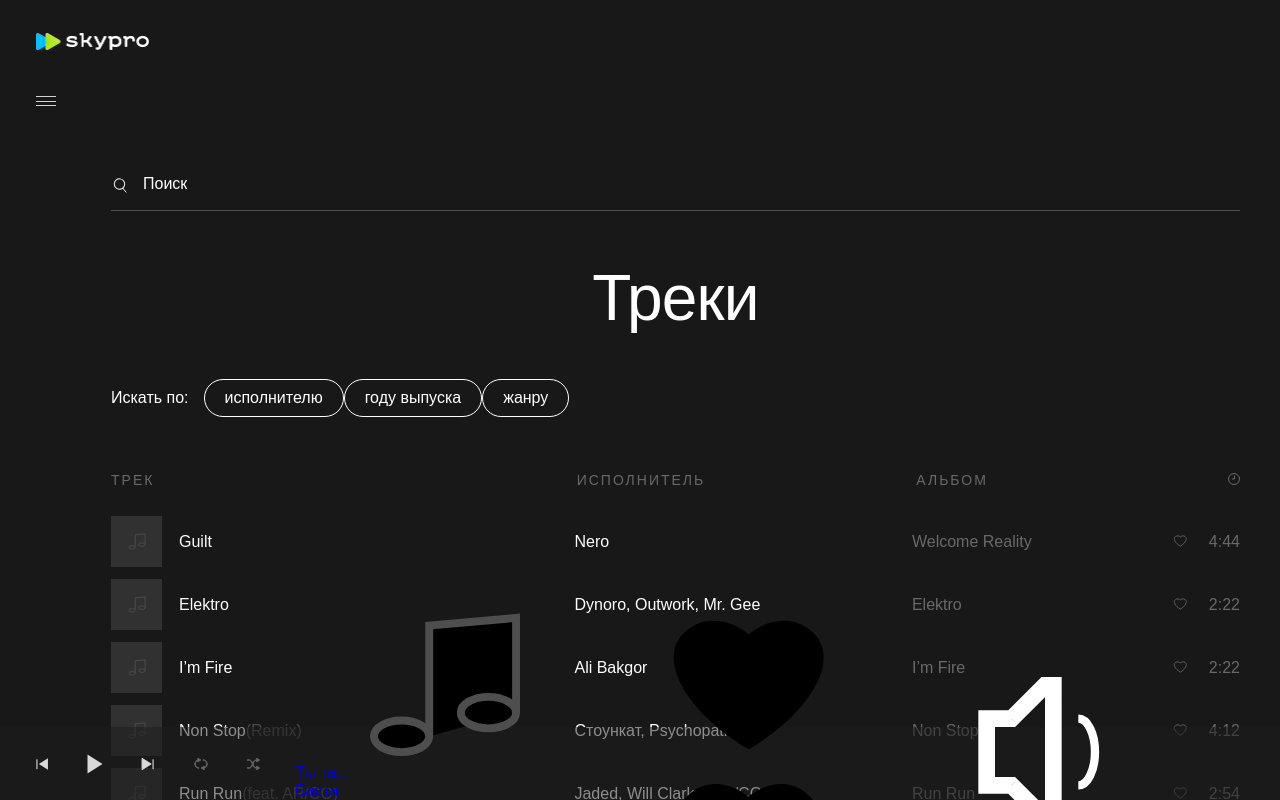
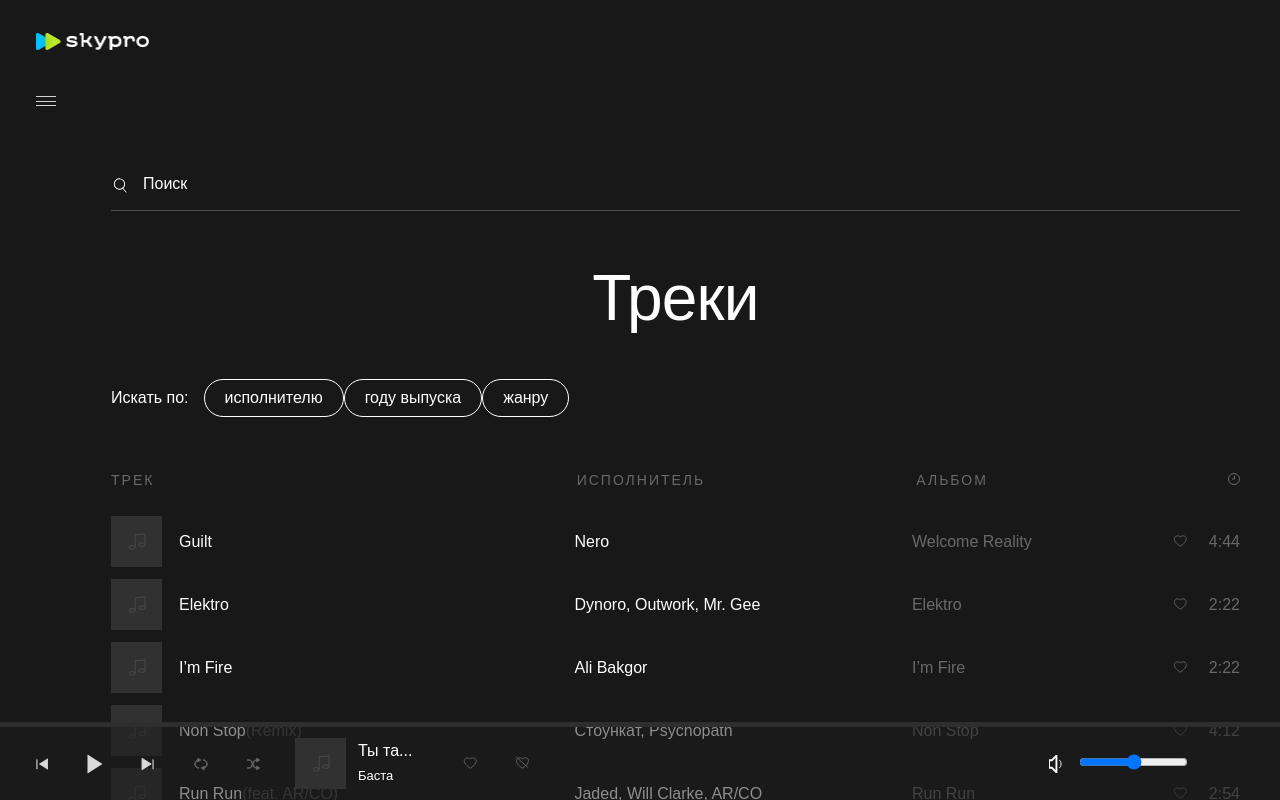
Before and after one commit to DianaSemenova/skypro-music, a React (Create React App) app: page / in a window 1280 px wide. Built offline with nearby package versions, Linux system fonts and the light colour scheme; a web font is replaced by a local one.

Commit message:
стили для иконок like,dislike,volume перенсла в js

```diff
--- a/src/App.js
+++ b/src/App.js
@@ -31,7 +31,7 @@ function App() {
             <TrackList isLoading={isLoading} />
             <Sidebar isLoading={isLoading} />
           </S.main>
-          <AudioPlayer isLoading={isLoading} />
+          <AudioPlayer isLoading={isLoading}/>
           <footer className="footer" />
         </S.container>
       </S.wrapper>
--- a/src/components/AdioPlayerIcons/AudioPlayerIcons.styles.js
+++ b/src/components/AdioPlayerIcons/AudioPlayerIcons.styles.js
@@ -77,5 +77,17 @@ const playerBtnSvgMixin = (alt) => {
 };
 
 export const playerBtnSvg = styled.svg`
+  width: 15px;
+  height: 14px;
+  &:hover {
+    fill: transparent;
+    stroke: #acacac;
+    cursor: pointer;
+  }
+  &:active {
+    fill: transparent;
+    stroke: #ffffff;
+    cursor: pointer;
+  }
   ${(props) => playerBtnSvgMixin(props.$style)}
-`
+`;
--- a/src/components/AudioPlayer/AudioPlayer.jsx
+++ b/src/components/AudioPlayer/AudioPlayer.jsx
@@ -5,73 +5,73 @@ export function AudioPlayer({ isLoading }) {
   return (
     <S.bar>
       <S.barContent>
-        <div className="bar__player-progress" />
+        <S.barPlayerProgress />
         <S.barPlayerBlock>
           <S.barPlayer>
             <S.playerControls>
-              <AudioPlayerIcons alt="prev"/>
-              <AudioPlayerIcons alt="play"/>
-              <AudioPlayerIcons alt="next"/>
-              <AudioPlayerIcons alt="repeat"/>
-              <AudioPlayerIcons alt="shuffle"/>
+              <AudioPlayerIcons alt="prev" />
+              <AudioPlayerIcons alt="play" />
+              <AudioPlayerIcons alt="next" />
+              <AudioPlayerIcons alt="repeat" />
+              <AudioPlayerIcons alt="shuffle" />
             </S.playerControls>
             <S.playerTrackPlay>
-              <div className="track-play__contain">
-                <div className="track-play__image">
-                  <svg className="track-play__svg" alt="music">
+              <S.trackPlayContain>
+                <S.trackPlayImage>
+                  <S.trackPlaySvg alt="music">
                     <use xlinkHref="img/icon/sprite.svg#icon-note" />
-                  </svg>
-                </div>
+                  </S.trackPlaySvg>
+                </S.trackPlayImage>
 
                 {isLoading ? (
-                  <div className="track-play__author">
-                    <a className="track-play__author-link" href="http://">
+                  <S.trackPlayAuthor>
+                    <S.trackPlayAuthorLink href="http://">
                       Ты та...
-                    </a>
-                  </div>
+                    </S.trackPlayAuthorLink>
+                  </S.trackPlayAuthor>
                 ) : (
                   <div className="skeleton"> </div>
                 )}
 
                 {isLoading ? (
-                  <div className="track-play__album">
-                    <a className="track-play__album-link" href="http://">
+                  <S.trackPlayAlbum>
+                    <S.trackPlayAlbumLink href="http://">
                       Баста
-                    </a>
-                  </div>
+                    </S.trackPlayAlbumLink>
+                  </S.trackPlayAlbum>
                 ) : (
                   <div className="skeleton"> </div>
                 )}
-              </div>
-              <div className="track-play__like-dis">
-                <div className="track-play__like _btn-icon">
-                  <svg className="track-play__like-svg" alt="like">
+              </S.trackPlayContain>
+              <S.trackPlayLikeDis>
+                <S.trackPlayLike>
+                  <S.trackPlayLikeSvg alt="like">
                     <use xlinkHref="img/icon/sprite.svg#icon-like" />
-                  </svg>
-                </div>
-                <div className="track-play__dislike _btn-icon">
-                  <svg className="track-play__dislike-svg" alt="dislike">
+                  </S.trackPlayLikeSvg>
+                </S.trackPlayLike>
+                <S.trackPlayDislike>
+                  <S.trackPlayDislikeSvg alt="dislike">
                     <use xlinkHref="img/icon/sprite.svg#icon-dislike" />
-                  </svg>
-                </div>
-              </div>
+                  </S.trackPlayDislikeSvg>
+                </S.trackPlayDislike>
+              </S.trackPlayLikeDis>
             </S.playerTrackPlay>
           </S.barPlayer>
           <S.barVolumeBlock>
-            <div className="volume__content">
-              <div className="volume__image">
-                <svg className="volume__svg" alt="volume">
+            <S.volumeContent>
+              <S.volumeImage>
+                <S.volumeSvg alt="volume">
                   <use xlinkHref="img/icon/sprite.svg#icon-volume" />
-                </svg>
-              </div>
-              <div className="volume__progress _btn">
-                <input
+                </S.volumeSvg>
+              </S.volumeImage>
+              <S.volumeProgress>
+                <S.volumeProgressLine $style="input"
                   className="volume__progress-line _btn"
                   type="range"
                   name="range"
                 />
-              </div>
-            </div>
+              </S.volumeProgress>
+            </S.volumeContent>
           </S.barVolumeBlock>
         </S.barPlayerBlock>
       </S.barContent>
--- a/src/components/AudioPlayer/AudioPlayer.styles.js
+++ b/src/components/AudioPlayer/AudioPlayer.styles.js
@@ -18,11 +18,11 @@ export const barContent = styled.div`
   flex-direction: column;
 `;
 
-// .bar__player-progress {
-//   width: 100%;
-//   height: 5px;
-//   background: #2e2e2e;
-// }
+export const barPlayerProgress = styled.div`
+  width: 100%;
+  height: 5px;
+  background: #2e2e2e;
+`;
 
 export const barPlayerBlock = styled.div`
   height: 73px;
@@ -64,7 +64,7 @@ export const barVolumeBlock = styled.div`
   padding: 0 92px 0 0;
 `;
 
-export const playerControls = styled.div `
+export const playerControls = styled.div`
   display: -webkit-box;
   display: -ms-flexbox;
   display: flex;
@@ -75,10 +75,7 @@ export const playerControls = styled.div `
   padding: 0 27px 0 31px;
 `;
 
-
-
-
-export const playerTrackPlay = styled.div `
+export const playerTrackPlay = styled.div`
   display: -webkit-box;
   display: -ms-flexbox;
   display: flex;
@@ -88,144 +85,177 @@ export const playerTrackPlay = styled.div `
   flex-direction: row;
 `;
 
-// .track-play__contain {
-//   width: auto;
-//   display: -ms-grid;
-//   display: grid;
-//   -ms-grid-columns: auto 1fr;
-//   grid-template-columns: auto 1fr;
-//   grid-template-areas: "image author" "image album";
-//   -webkit-box-align: center;
-//   -ms-flex-align: center;
-//   align-items: center;
-// }
+export const trackPlayContain = styled.div`
+  width: auto;
+  display: -ms-grid;
+  display: grid;
+  -ms-grid-columns: auto 1fr;
+  grid-template-columns: auto 1fr;
+  grid-template-areas: "image author" "image album";
+  -webkit-box-align: center;
+  -ms-flex-align: center;
+  align-items: center;
+`;
 
-// .track-play__image {
-//   width: 51px;
-//   height: 51px;
-//   background-color: #313131;
-//   display: -webkit-box;
-//   display: -ms-flexbox;
-//   display: flex;
-//   -webkit-box-align: center;
-//   -ms-flex-align: center;
-//   align-items: center;
-//   -webkit-box-pack: center;
-//   -ms-flex-pack: center;
-//   justify-content: center;
-//   margin-right: 12px;
-//   -ms-grid-row: 1;
-//   -ms-grid-row-span: 2;
-//   -ms-grid-column: 1;
-//   grid-area: image;
-// }
+export const trackPlayImage = styled.div`
+  width: 51px;
+  height: 51px;
+  background-color: #313131;
+  display: -webkit-box;
+  display: -ms-flexbox;
+  display: flex;
+  -webkit-box-align: center;
+  -ms-flex-align: center;
+  align-items: center;
+  -webkit-box-pack: center;
+  -ms-flex-pack: center;
+  justify-content: center;
+  margin-right: 12px;
+  -ms-grid-row: 1;
+  -ms-grid-row-span: 2;
+  -ms-grid-column: 1;
+  grid-area: image;
+`;
 
-// .track-play__svg {
-//   width: 18px;
-//   height: 17px;
-//   fill: transparent;
-//   stroke: #4e4e4e;
-// }
+export const trackPlaySvg = styled.svg`
+  width: 18px;
+  height: 17px;
+  fill: transparent;
+  stroke: #4e4e4e;
+`;
 
-// .track-play__author {
-//   -ms-grid-row: 1;
-//   -ms-grid-column: 2;
-//   grid-area: author;
-//   min-width: 49px;
-// }
+export const trackPlayAuthor = styled.div`
+  -ms-grid-row: 1;
+  -ms-grid-column: 2;
+  grid-area: author;
+  min-width: 49px;
+`;
 
-// .track-play__author-link {
-//   font-style: normal;
-//   font-weight: 400;
-//   font-size: 16px;
-//   line-height: 24px;
-//   color: #ffffff;
-//   white-space: nowrap;
-// }
+export const trackPlayAuthorLink = styled.a`
+  font-style: normal;
+  font-weight: 400;
+  font-size: 16px;
+  line-height: 24px;
+  color: #ffffff;
+  white-space: nowrap;
+`;
 
-// .track-play__album {
-//   -ms-grid-row: 2;
-//   -ms-grid-column: 2;
-//   grid-area: album;
-//   min-width: 49px;
-// }
+export const trackPlayAlbum = styled.div`
+  -ms-grid-row: 2;
+  -ms-grid-column: 2;
+  grid-area: album;
+  min-width: 49px;
+`;
 
-// .track-play__album-link {
-//   font-style: normal;
-//   font-weight: 400;
-//   font-size: 13px;
-//   line-height: 24px;
-//   color: #ffffff;
-// }
+export const trackPlayAlbumLink = styled.a`
+  font-style: normal;
+  font-weight: 400;
+  font-size: 13px;
+  line-height: 24px;
+  color: #ffffff;
+`;
 
-// .track-play__like-dis {
-//   display: -webkit-box;
-//   display: -ms-flexbox;
-//   display: flex;
-//   -webkit-box-orient: horizontal;
-//   -webkit-box-direction: normal;
-//   -ms-flex-direction: row;
-//   flex-direction: row;
-//   -webkit-box-align: center;
-//   -ms-flex-align: center;
-//   align-items: center;
-//   margin-left: 26%;
-// }
+export const trackPlayLikeDis = styled.div`
+  display: -webkit-box;
+  display: -ms-flexbox;
+  display: flex;
+  -webkit-box-orient: horizontal;
+  -webkit-box-direction: normal;
+  -ms-flex-direction: row;
+  flex-direction: row;
+  -webkit-box-align: center;
+  -ms-flex-align: center;
+  align-items: center;
+  margin-left: 26%;
+`;
 
-// .track-play__like,
-// .track-play__dislike {
-//   padding: 5px;
-// }
+export const btnIcon = styled.div`
+  &:hover svg {
+    fill: transparent;
+    stroke: #acacac;
+    cursor: pointer;
+  }
 
-// .track-play__like-svg {
-//   width: 14px;
-//   height: 12px;
-//   fill: transparent;
-//   stroke: #696969;
-// }
+  &:active svg {
+    border-color: #ad61ff;
+    color: #ad61ff;
+    cursor: pointer;
+  }
 
-// .track-play__dislike {
-//   margin-left: 28.5px;
-// }
+  &:active svg {
+    fill: transparent;
+    stroke: #ffffff;
+    cursor: pointer;
+  }
 
-// .track-play__dislike-svg {
-//   width: 14.34px;
-//   height: 13px;
-//   fill: transparent;
-//   stroke: #696969;
-// }
+  &:active svg {
+    fill: #696969;
+    stroke: #ffffff;
+    cursor: pointer;
+  }
 
-// .volume__content {
-//   display: -webkit-box;
-//   display: -ms-flexbox;
-//   display: flex;
-//   -webkit-box-orient: horizontal;
-//   -webkit-box-direction: normal;
-//   -ms-flex-direction: row;
-//   flex-direction: row;
-//   -webkit-box-align: center;
-//   -ms-flex-align: center;
-//   align-items: center;
-//   -webkit-box-pack: end;
-//   -ms-flex-pack: end;
-//   justify-content: end;
-// }
+  `;
 
-// .volume__image {
-//   width: 13px;
-//   height: 18px;
-//   margin-right: 17px;
-// }
 
-// .volume__svg {
-//   width: 13px;
-//   height: 18px;
-//   fill: transparent;
-// }
+  export const trackPlayLike = styled(btnIcon)`
+    padding: 5px;
+  `;
+  export const trackPlayDislike = styled(btnIcon)`
+    padding: 5px;
+    margin-left: 28.5px;
+`;
 
-// .volume__progress {
-//   width: 109px;
-// }
+
+export const trackPlayLikeSvg = styled.svg `
+  width: 14px;
+  height: 12px;
+  fill: transparent;
+  stroke: #696969;
+`;
+ export const trackPlayDislikeSvg = styled.svg `
+    width: 14.34px;
+    height: 13px;
+    fill: transparent;
+    stroke: #696969;
+  `;
+
+
+export const volumeContent = styled.div `
+  display: -webkit-box;
+  display: -ms-flexbox;
+  display: flex;
+  -webkit-box-orient: horizontal;
+  -webkit-box-direction: normal;
+  -ms-flex-direction: row;
+  flex-direction: row;
+  -webkit-box-align: center;
+  -ms-flex-align: center;
+  align-items: center;
+  -webkit-box-pack: end;
+  -ms-flex-pack: end;
+  justify-content: end;
+`;
+
+export const volumeImage = styled.div`
+  width: 13px;
+  height: 18px;
+  margin-right: 17px;
+`;
+
+export const volumeSvg = styled.svg `
+  width: 13px;
+  height: 18px;
+  fill: transparent;
+`;
+
+export const volumeProgress = styled.div `
+  width: 109px;
+  cursor: pointer;
+`
+export const volumeProgressLine = styled.input `
+  width: 109px;
+  cursor: pointer;
+`
 
 // .volume__progress-line {
 //   width: 109px;
@@ -240,28 +270,3 @@ export const playerTrackPlay = styled.div `
 //   color: #d9b6ff;
 //   cursor: pointer;
 // }
-
-// ._btn-icon:hover svg {
-//   fill: transparent;
-//   stroke: #acacac;
-//   cursor: pointer;
-// }
-
-// ._btn-text:active {
-//   border-color: #ad61ff;
-//   color: #ad61ff;
-//   cursor: pointer;
-// }
-
-// ._btn-icon:active svg {
-//   fill: transparent;
-//   stroke: #ffffff;
-//   cursor: pointer;
-// }
-
-// ._btn-icon:active .track-play__like-svg,
-// ._btn-icon:active .track-play__dislike-svg {
-//   fill: #696969;
-//   stroke: #ffffff;
-//   cursor: pointer;
-// }
```
